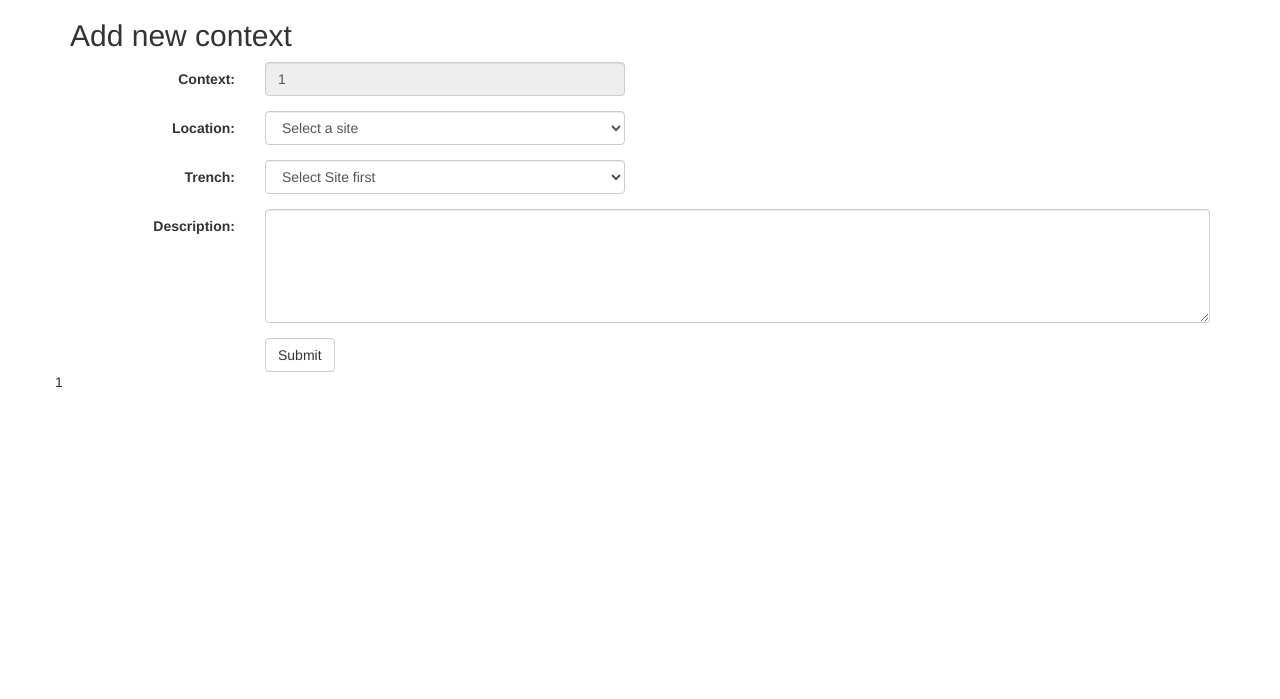
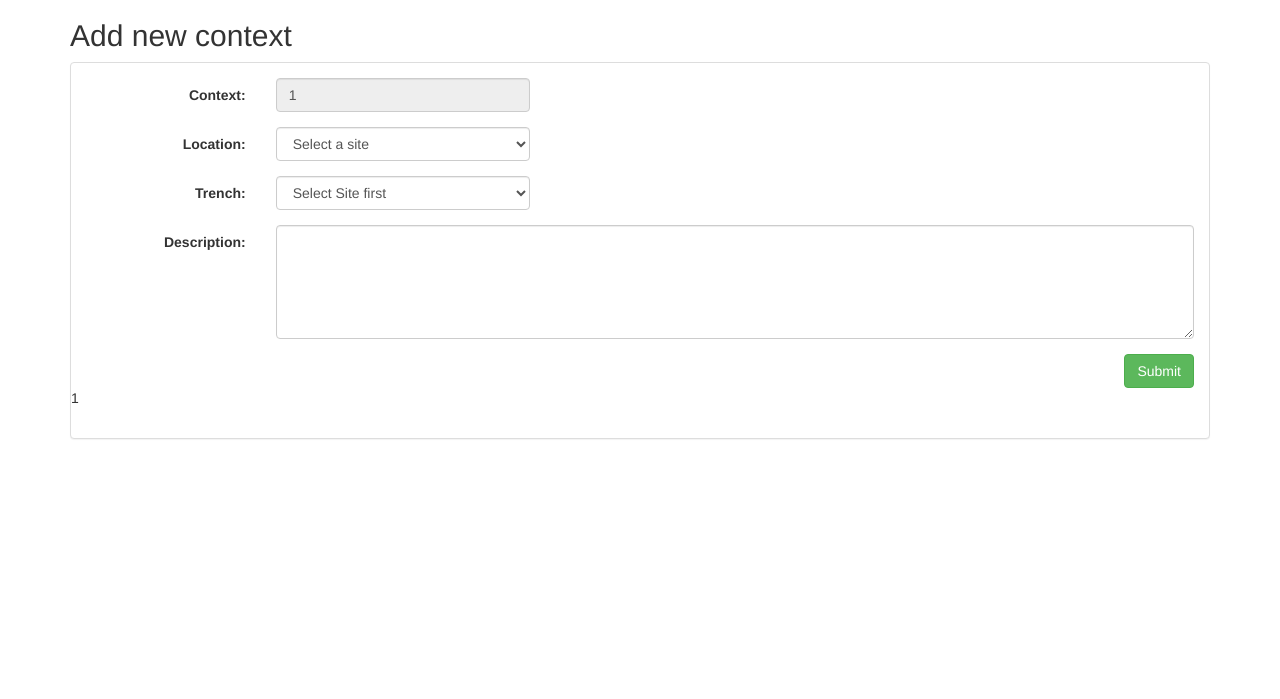
Before and after one commit to Inthuch95/IS5108-DigData, a PHP site: page /add_context.php in a window 1280 px wide. Shown: the part 51-750 px from the top of the page. Run offline with PHP 8.4, Linux system fonts and the light colour scheme; the visitor is signed in with stand-in values (Sample User, id 1); data that the repository does not hold is empty; some libraries are stand-ins or nearby versions.

Commit message:
Improved UI

```diff
--- a/add_context.php
+++ b/add_context.php
@@ -71,11 +71,15 @@ if (!$connect) {
     if (isset($_SESSION['admin']) and $_SESSION['admin'] == true) {
         ?>
         <h2>Add new context</h2>
+        <div class="row">
+            <div class="col-sm-12">
+                <div class="panel panel-default">
+                    <div class="panel-body">
                         <form class="form-horizontal" action="PHP/insertContext.php">
 
                             <div class="form-group">
                                 <label class="control-label col-sm-2" for="context">Context:</label>
-              <div class="col-sm-4">
+                                <div class="col-sm-3">
                                     <?php
                                     $find = mysqli_query($connect, "SELECT MAX(ContextID) as maxID FROM Context_Records ");
                                     $row = mysqli_fetch_array($find, MYSQLI_ASSOC);
@@ -89,7 +93,7 @@ if (!$connect) {
 
                             <div class="form-group">
                                 <label class="control-label col-sm-2" for="location">Location:</label>
-                <div class="col-sm-4">
+                                <div class="col-sm-3">
                                     <select class="form-control" id="location" placeholder="Select location" name="site"
                                             onchange="showTrench_AddContext(this.value)">
                                         <option value="">Select a site</option>
@@ -108,7 +112,7 @@ if (!$connect) {
 
                             <div class="form-group">
                                 <label class="control-label col-sm-2" for="trench">Trench:</label>
-                <div class="col-sm-4">
+                                <div class="col-sm-3">
                                     <select class="form-control" id="trench" name="trench"
                                             onchange="showNewTrench_Addcontext(this.value)">
                                         <option value="">Select Site first</option>
@@ -119,7 +123,7 @@ if (!$connect) {
 
                             <div class="form-group" id="newTrench" hidden>
                                 <label class="control-label col-sm-2"></label>
-                <div class="col-sm-4">
+                                <div class="col-sm-3">
                                     <input class="form-control" type="" name="newTrench" value="">
                                 </div>
                             </div>
@@ -138,7 +142,7 @@ if (!$connect) {
 
                             <div class="form-group">
                                 <div class="col-sm-offset-2 col-sm-10">
-                    <button type="submit" class="btn btn-default">Submit</button>
+                                    <button type="submit" class="btn btn-success pull-right">Submit</button>
                                 </div>
                                 <div id="addResult">
                                     <?php
@@ -151,12 +155,17 @@ if (!$connect) {
                             </div>
 
                         </form>
+                    </div>
+                </div>
+            </div>
+        </div>
+
         <?php
     } else {
 
 
         ?>
-        <h2>You are not allowed on this page</h2>
+        <h2>You are not allowed to access to this page</h2>
         <?php
     }    //INSERT INTO `Site` (`SiteCode`, `SiteName`, `Description`) VALUES (NULL, 'Olympus', 'This is where the gods live');
 
```
Also changed, not shown: add_site.php (+11 -12 lines). Lines whose indentation alone changed are shown as unchanged.
